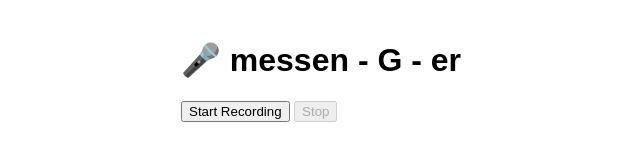
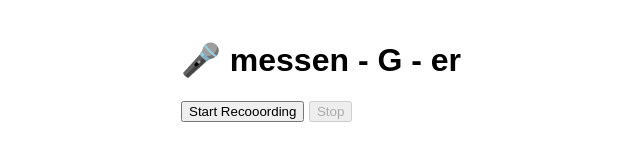
Before and after one commit to pappg13/messenGer, a website: page index.html in a window 1280 px wide. Shown: the full height of the page, 59-699 px from the left. Drawn offline with Linux system fonts and the light colour scheme.

Commit message:
messagdeploy tesztelése

```diff
--- a/index.html
+++ b/index.html
@@ -71,7 +71,7 @@
 </head>
 <body>
   <h1>🎤 messen - G - er</h1>
-  <button id="record">Start Recording</button>
+  <button id="record">Start Recooording</button>
   <button id="stop" disabled>Stop</button>
   <ul id="recordingsList"></ul>
   <script src="script.js"></script>
```
